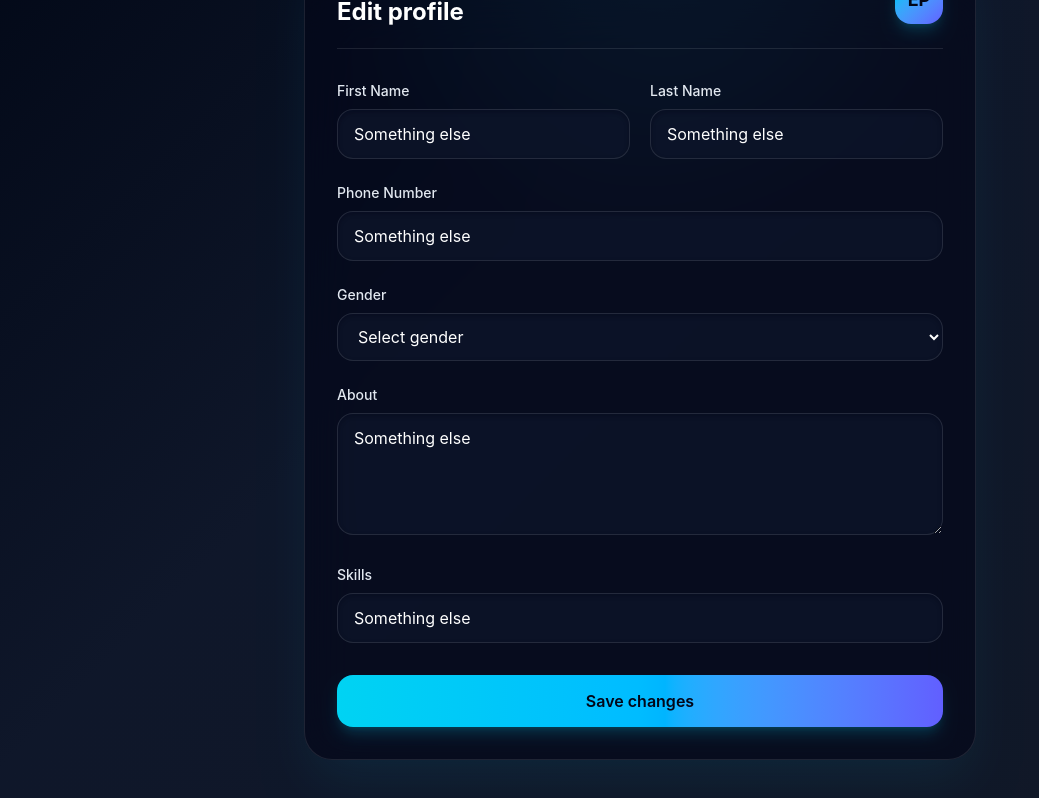
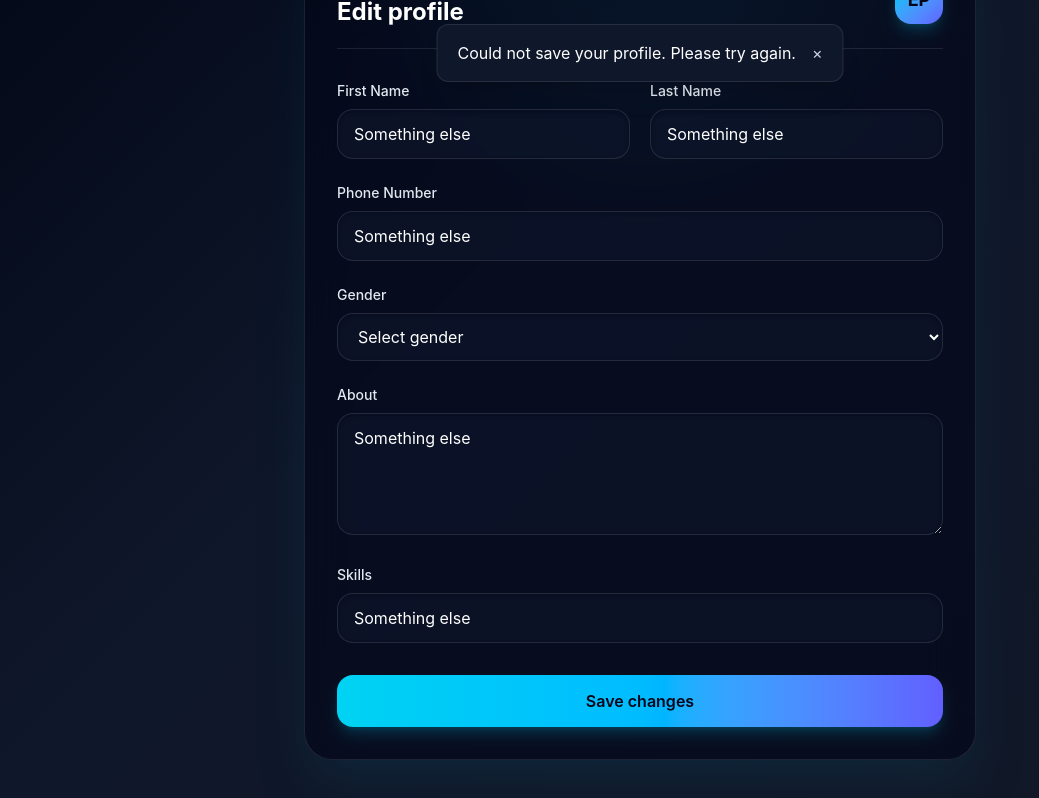
Before and after one commit to oonnkar/DevTinder, a React app in the folder frontend/: page /profile in a window 1280 px wide. Both pictures are taken after a click on the button "Save changes". Shown: the part 165-963 px from the top of the page, without its empty margins (0-1039 px from the left). Built offline with nearby package versions, Linux system fonts and the light colour scheme; no server answers; the HTML template or start-up script is replaced by a standard one.

Commit message:
feat: show popup window after saving profile

```diff
--- a/frontend/src/components/EditProfile.jsx
+++ b/frontend/src/components/EditProfile.jsx
@@ -13,10 +13,11 @@ const EditProfile = ({ user }) => {
   const [gender, setGender] = useState(user?.gender || fallbackValue);
   const [about, setAbout] = useState(user?.about || fallbackValue);
   const [skills, setSkills] = useState(user?.skills || fallbackValue);
+  const [popupMessage, setPopupMessage] = useState("");
 
   async function handleFormSubmit() {
     try {
-      const res = await axios.patch(
+      await axios.patch(
         BACKEND_API + "/profile/edit",
         {
           firstName,
@@ -28,8 +29,13 @@ const EditProfile = ({ user }) => {
         },
         { withCredentials: true },
       );
+
+      setPopupMessage("Profile saved successfully.");
     } catch (error) {
       console.error("Profile update failed:", error);
+      setPopupMessage(
+        error.response?.data?.message || "Could not save your profile. Please try again.",
+      );
     }
   }
 
@@ -44,6 +50,22 @@ const EditProfile = ({ user }) => {
 
   return (
     <div className="min-h-screen bg-[radial-gradient(circle_at_top,_rgba(34,211,238,0.18),_transparent_30%),linear-gradient(135deg,_#020817_0%,_#0f172a_40%,_#111827_100%)] px-4 py-10 text-slate-100">
+      {popupMessage && (
+        <div
+          role="alert"
+          className="fixed left-1/2 top-6 z-50 flex -translate-x-1/2 items-center gap-4 rounded-xl border border-white/10 bg-slate-900 px-5 py-4 text-white shadow-xl"
+        >
+          <span>{popupMessage}</span>
+          <button
+            type="button"
+            aria-label="Dismiss notification"
+            className="text-slate-300 hover:text-white"
+            onClick={() => setPopupMessage("")}
+          >
+            ×
+          </button>
+        </div>
+      )}
       <div className="mx-auto max-w-2xl rounded-[28px] border border-white/10 bg-slate-950/60 p-6 shadow-2xl shadow-cyan-500/10 backdrop-blur-xl sm:p-8">
         <div className="mb-8 flex items-center justify-between border-b border-white/10 pb-5">
           <div>
```
